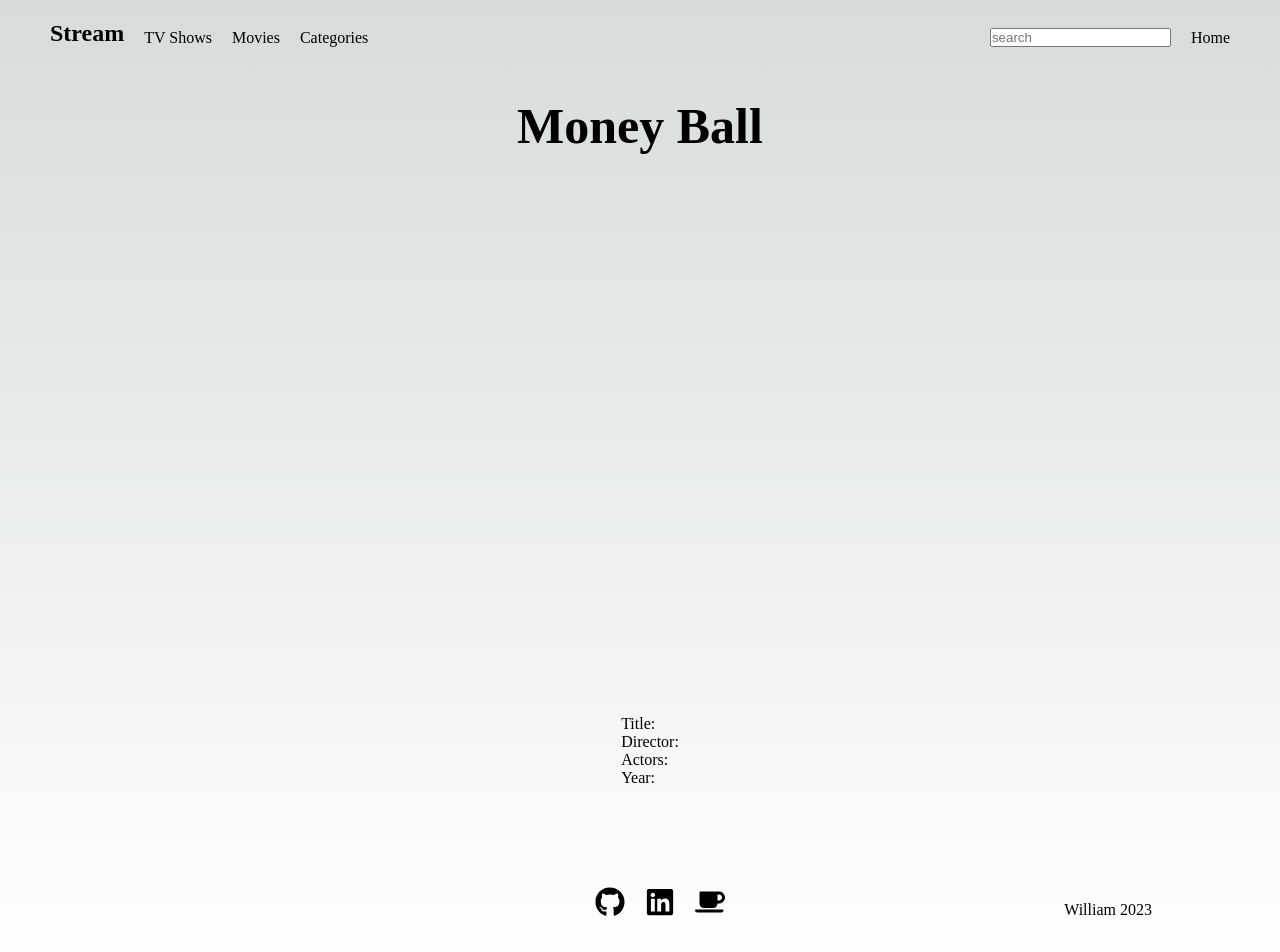
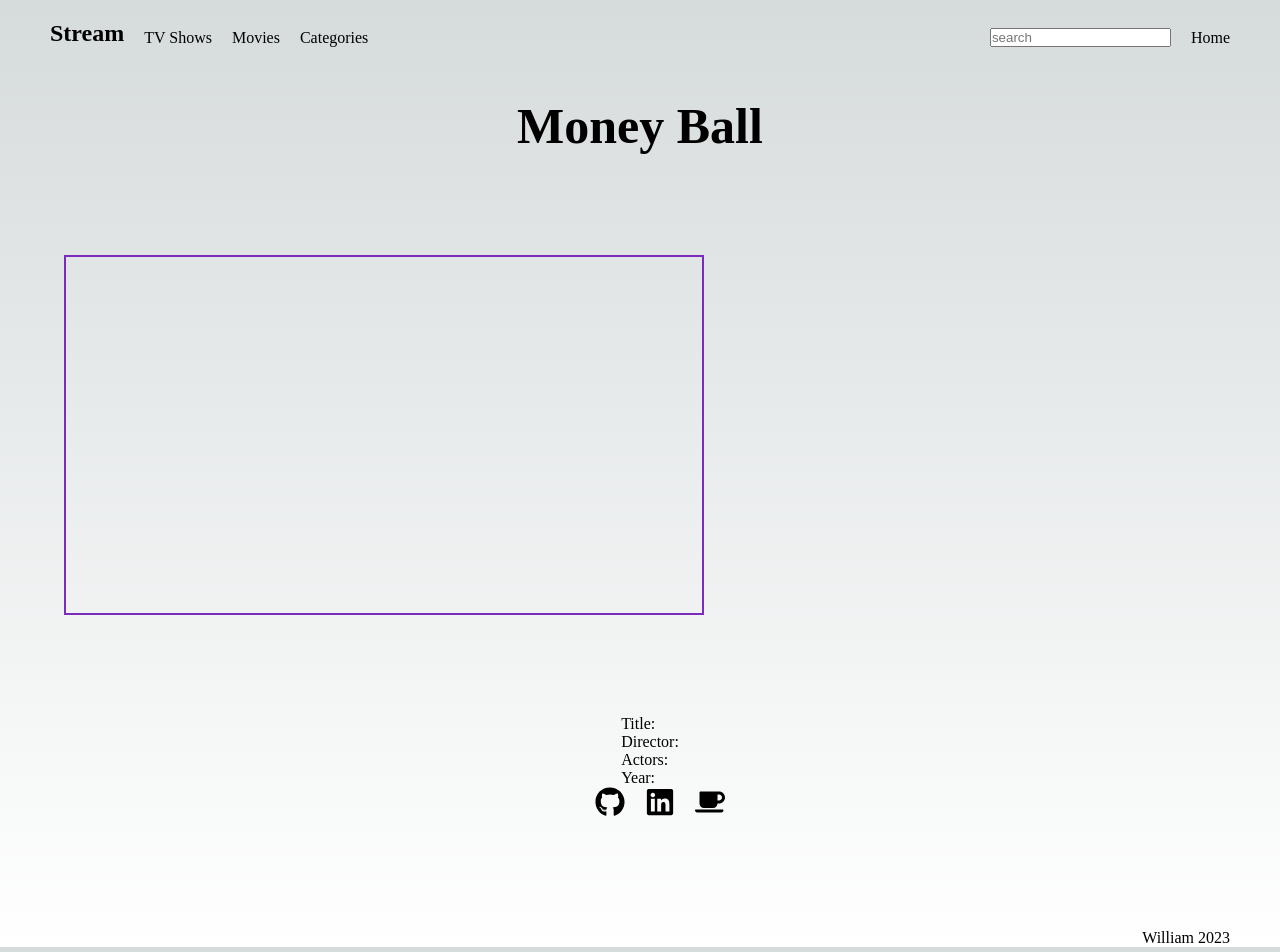
Before and after one commit to ReelTube/Stream-Me, a Next.js app in the folder client/: page /watch/videopage in a window 1280 px wide. Shown: the top 952 px of the page. Built offline with nearby package versions, Linux system fonts and the light colour scheme.

Commit message:
fixed the footer completely

```diff
--- a/client/components/layout.js
+++ b/client/components/layout.js
@@ -4,9 +4,13 @@ import Footer from "./footer";
 export default function Layout({ children }) {
   return (
     <>
-      <Navbar />
-      <main>{children}</main>
-      <Footer />
+      <div className="page-container">
+        <Navbar />
+        <div className="content-wrap">
+          <main>{children}</main>
+        </div>
+        <Footer />
+      </div>
     </>
   );
 }
--- a/client/pages/watch/videopage.js
+++ b/client/pages/watch/videopage.js
@@ -1,7 +1,8 @@
 import Head from "next/head";
 import Link from "next/link";
-import dynamic from 'next/dynamic';
-const ReactPlayer = dynamic(() => import('react-player/lazy'), { ssr: false });
+import dynamic from "next/dynamic";
+const ReactPlayer = dynamic(() => import("react-player/lazy"), { ssr: false });
+import { Container } from "@mui/material";
 
 export default function VideoPage() {
   return (
@@ -10,9 +11,15 @@ export default function VideoPage() {
         <title>Watching</title>
       </Head>
       <h1 className="single-view-center">Money Ball</h1>
-      <div className="center-player">
-        <ReactPlayer url="https://www.youtube.com/watch?v=JjX9L9Qtjvo" />
-      </div>
+        <Container className="center-player">
+          <div></div>
+          <ReactPlayer
+            className="player"
+            url="https://www.youtube.com/watch?v=JjX9L9Qtjvo"
+            playing={true}
+            muted={true}
+          />
+        </Container>
       <ul>
         <div className="contain-single">
           <div>
--- a/client/styles/globals.css
+++ b/client/styles/globals.css
@@ -96,11 +96,20 @@ body {
 
 }
 
+.page-container {
+  position: relative;
+  min-height: 100vh;
+}
+
+.content-wrap {
+  padding-bottom: 10rem;
+}
+
 footer {
-  position: static;
+  position: absolute;
   bottom: 0;
-  width: 100vw;
-  height: 10vh;
+  width: 100%;
+  height: 10rem;
 }
 
 
@@ -110,16 +119,14 @@ footer {
   justify-content: center;
   margin-left: 20px;
   list-style: none;
-  position: relative;
+
 
 }
 
 .footer-bottom {
-  display: flex;
-  justify-content: end;
-  position: relative;
-  bottom: 20px;
-  right: 10%;
+  position: absolute;
+  bottom: 0;
+  right: 50px;
 }
 
 .self-bottom {
@@ -164,7 +171,7 @@ a {
    display: flex;
    justify-content: center;
    list-style: none;
-   margin-bottom: 100px;
+   /* margin-bottom: 100px; */
 }
 
 
@@ -181,6 +188,14 @@ a {
   margin-bottom: 100px;
 }
 
+.player {
+  border: 2px solid #7b2cbf;
+  object-fit: cover;
+  padding: 0;
+  margin: 0;
+ }
+
+
 
 
 @media (prefers-color-scheme: dark) {
```
Also changed, not shown: client/package.json (+6 -1 lines), 1 other file (tests, documents, lock files or other folders).
